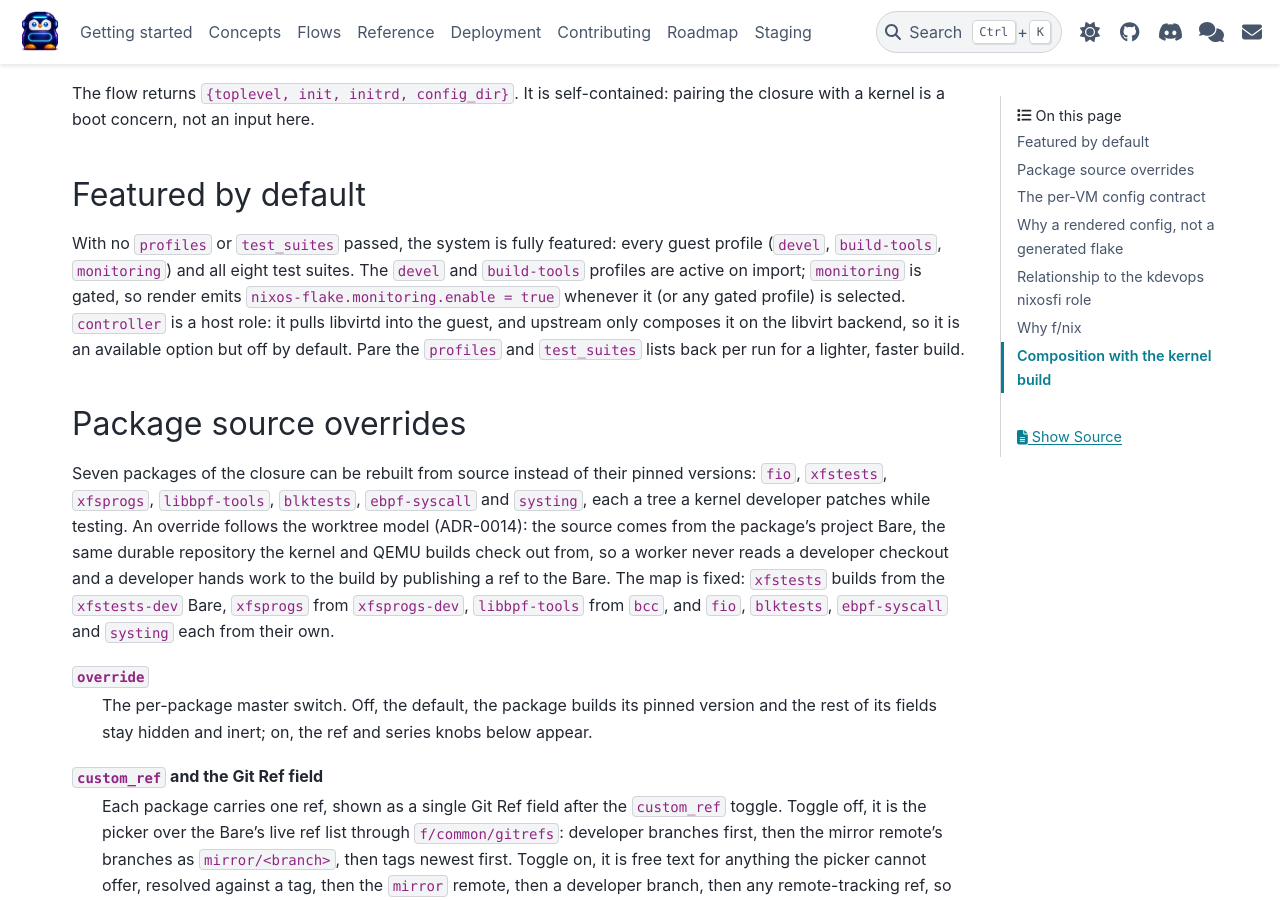
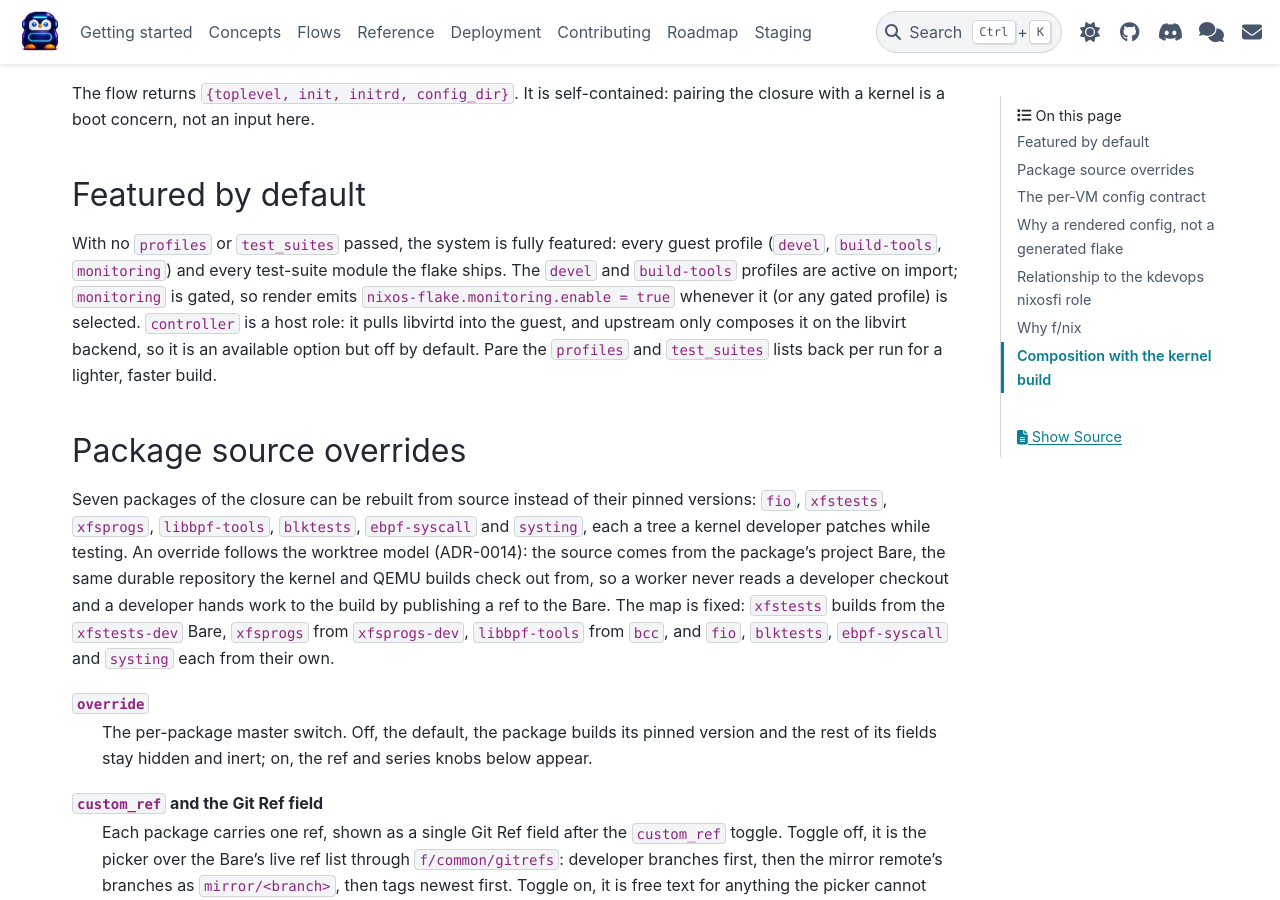
Before and after one commit to dagomez137/kdevops-ng, a Sphinx documentation site: the page built from docs/flows/nix-build.rst, in a window 1280 px wide and 900 px high, scrolled down 639 px. Built offline with Sphinx 7.4.7 and the PyData theme 0.15.4, drawn with Linux system fonts in a browser that asks for light colours.

Commit message:
nix: stop counting the test suites in two places
The closure builds every test-suite module the flake ships, and both the
flow description and its docs page said that number was eight. It is ten,
and has been since gitr and sysbench landed. I wrote the flow's copy of the
wrong number into this session's earlier rewrite without checking it, which
is what a count repeated in two files earns.

Say what the default is rather than how many things it covers, in both
places. The list itself is the picker and the flake's testSuites directory;
neither needs a tally that only a person can keep true.

Generated-by: Claude AI
Signed-off-by: Daniel Gomez <da.gomez@kernel.org>

```diff
--- a/docs/flows/nix-build.rst
+++ b/docs/flows/nix-build.rst
@@ -42,10 +42,11 @@ Featured by default
 ===================
 
 With no ``profiles`` or ``test_suites`` passed, the system is fully featured:
-every guest profile (``devel``, ``build-tools``, ``monitoring``) and all eight
-test suites. The ``devel`` and ``build-tools`` profiles are active on import;
-``monitoring`` is gated, so render emits ``nixos-flake.monitoring.enable =
-true`` whenever it (or any gated profile) is selected. ``controller`` is a host
+every guest profile (``devel``, ``build-tools``, ``monitoring``) and every
+test-suite module the flake ships. The ``devel`` and ``build-tools`` profiles
+are active on import; ``monitoring`` is gated, so render emits
+``nixos-flake.monitoring.enable = true`` whenever it (or any gated profile) is
+selected. ``controller`` is a host
 role: it pulls libvirtd into the guest, and upstream only composes it on the
 libvirt backend, so it is an available option but off by default. Pare the
 ``profiles`` and ``test_suites`` lists back per run for a lighter, faster build.
```
Also changed, not shown: 1 other file.
